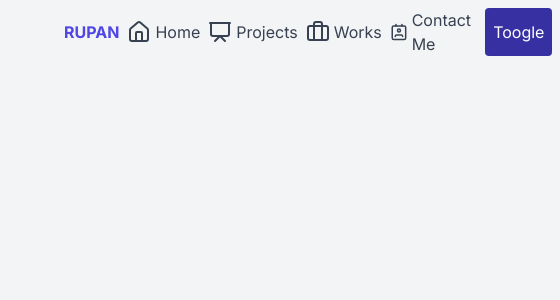
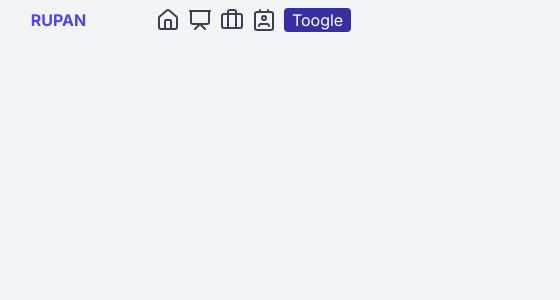
Before and after one commit to ruppo-912116/ruppo-912116.github.io, a Next.js app: page / in a window 390 px wide. Shown: the top 300 px of the page, 560 px wide, since content can reach past the window. Built offline with nearby package versions, Linux system fonts and the light colour scheme.

Commit message:
Add responsiveness to navbar

```diff
--- a/src/components/navbar/container.tsx
+++ b/src/components/navbar/container.tsx
@@ -39,13 +39,16 @@ export default function NavbarContainer() {
 
     function NavbarItem({children, title, handleOnClick}: any) {
         return (
-            <h2 className={"flex gap-1 items-center"} onClick={handleOnClick}>{children}{title}</h2>
+            <div className={"flex gap-1 items-center cursor-pointer hover:text-gray-500"} onClick={handleOnClick}>
+                {children}
+                <p className={"hidden sm:block"}>{title}</p>
+            </div>
         )
     }
 
     return (
-        <div className={"sticky px-16 bg-transparent"}>
-            <div className={"flex justify-between items-center"}>
+        <div className={"sticky px-0 sm:px-16 bg-transparent"}>
+            <div className={"flex justify-around sm:justify-between items-center"}>
                 <h1 className={"text-primary-light dark:text-neutral-light font-bold"}>RUPAN</h1>
                 <div className={"flex gap-2 p-2 text-neutral-dark dark:text-neutral-light"}>
                     {items.map(i => <NavbarItem
```
